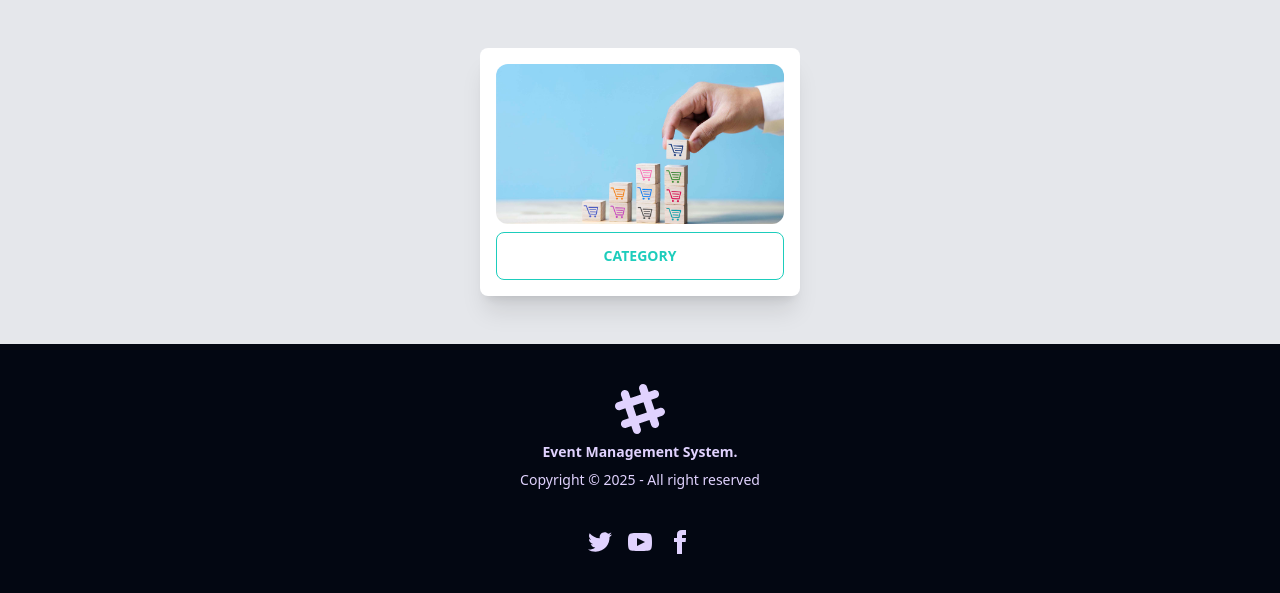
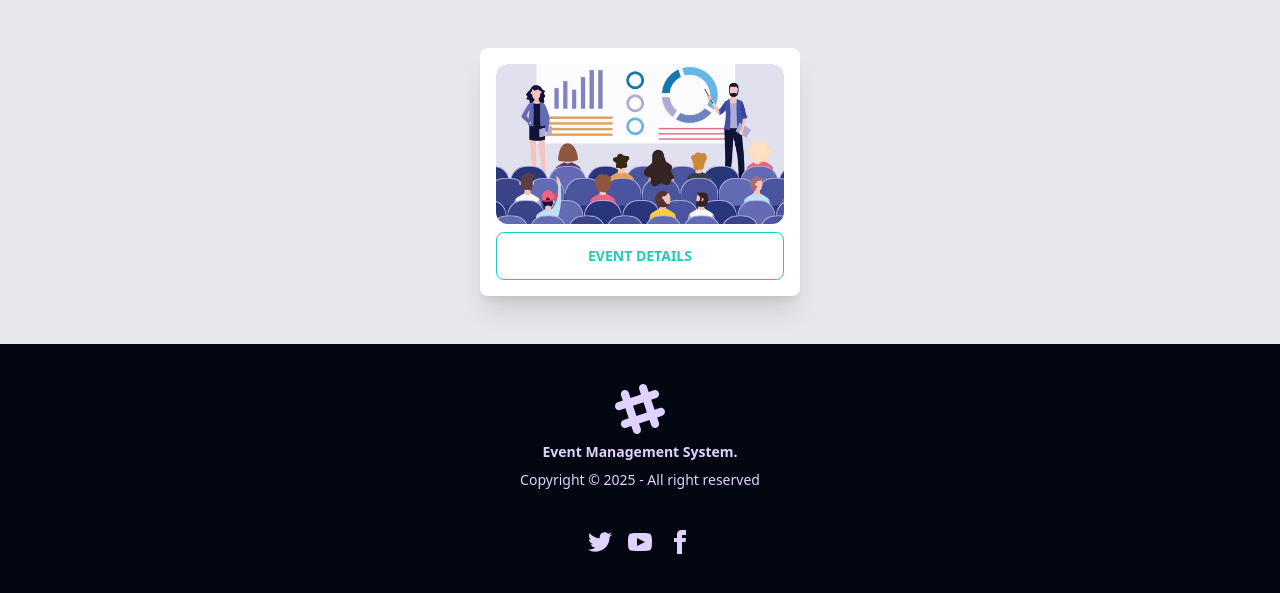
Before and after one commit to engrnazrulislam/event_mgmt_sys, a Django app: template events/templates/dashboard/participant_dashboard.html in a window 1280 px wide. Shown: the part 112-705 px from the top of the page. Run offline with Django 5.2, Linux system fonts and the light colour scheme; the template is opened without the code that fills it, so the values that code supplies are empty.

Commit message:
update participant_dashboard

```diff
--- a/events/templates/dashboard/participant_dashboard.html
+++ b/events/templates/dashboard/participant_dashboard.html
@@ -5,9 +5,9 @@
 <div class="grid lg:grid-cols-1 my-8 gap-4 w-3/12 mx-auto">
     <div class="card-compact bg-base-100 shadow-xl rounded-lg">
         <div class="card-body">
-            <div style="background-image: url('{% static 'images/category.jpg' %}');" class="bg-cover bg-center h-40 rounded-xl w-full">
+            <div style="background-image: url('{% static 'images/event.jpg' %}');" class="bg-cover bg-center h-40 rounded-xl w-full">
             </div>
-            <a href="{% url "categories" %}" role="btn" class="btn btn-outline btn-accent">Category</a>
+            <a href="{% url "events_list" %}" role="btn" class="btn btn-outline btn-accent">Event Details</a>
         </div>
     </div>
 </div>
```
